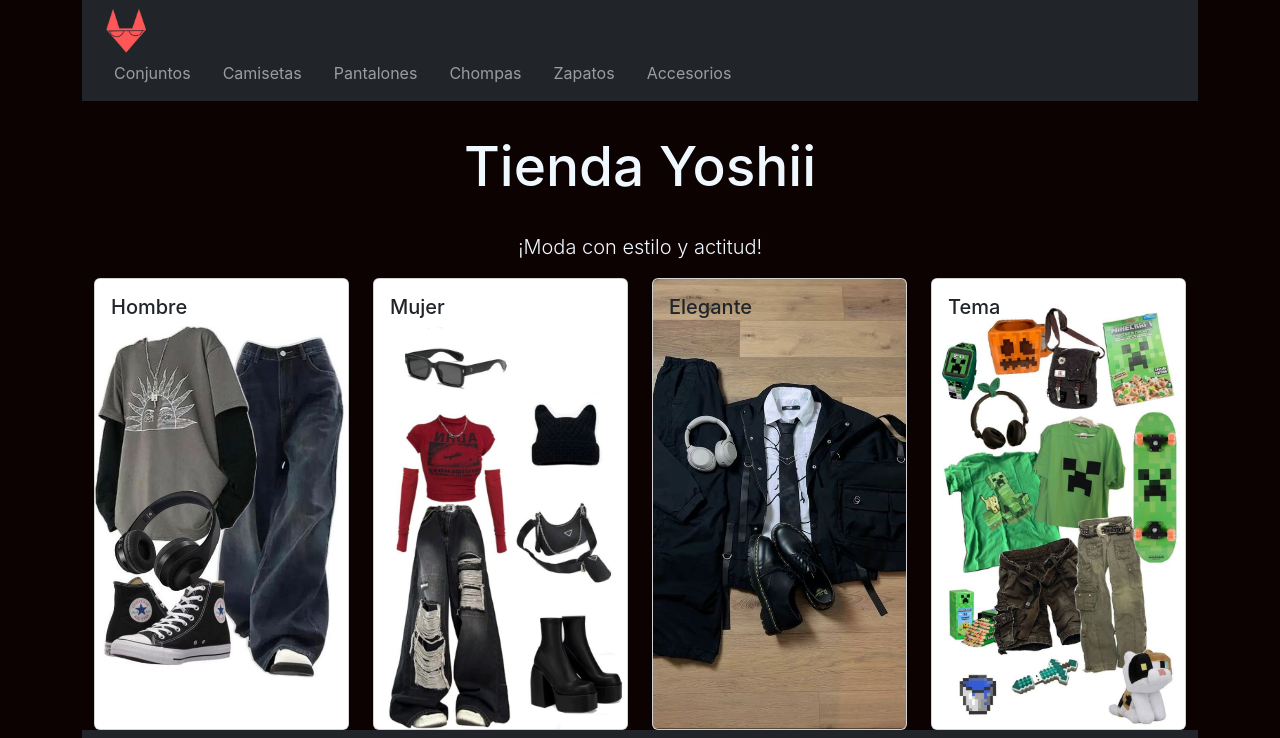
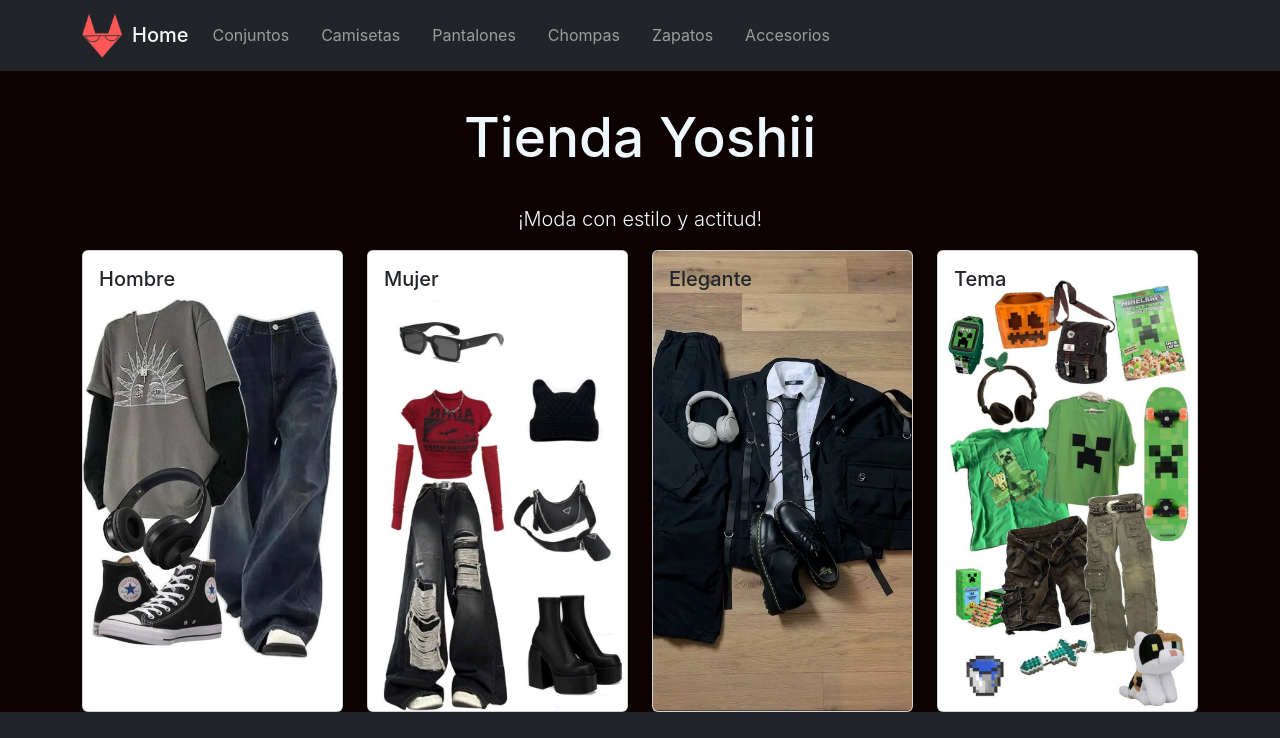
Before and after one commit to Yoshida077/TiendaYoshii, a React (Create React App) app: page / in a window 1280 px wide. Shown: the top 738 px of the page. Built offline with nearby package versions, Linux system fonts and the light colour scheme.

Commit message:
este es el comit con conjuntos

```diff
--- a/src/components/headerComponent.js
+++ b/src/components/headerComponent.js
@@ -23,16 +23,23 @@ class Header extends Component {
       <>
         {/* NAVBAR */}
         <Navbar color="dark" dark expand="md">
-          <Container>
+          <Container className="d-flex justify-content-between align-items-center">
+            {/* LOGO Y NOMBRE */}
+            <div className="d-flex align-items-center">
+              <NavbarBrand tag={Link} to="/" className="d-flex align-items-center">
+                <img
+                  src="/assets/images/logoY.png"
+                  alt="Tienda Yoshii"
+                  style={{ width: '40px', marginRight: '10px' }}
+                />
+                <span className="navbar-text h5 mb-0 text-light">Home</span>
+              </NavbarBrand>
+            </div>
+
+            {/* BOTÓN TOGGLER */}
             <NavbarToggler onClick={this.toggleNavbar} />
-            <NavbarBrand tag={Link} to="/">
-              <img
-                src="/assets/images/logoY.png"
-                alt="Tienda Yoshii"
-                style={{ width: '40px' }}
-              />
-            </NavbarBrand>
 
+            {/* LINKS */}
             <Collapse isOpen={this.state.isOpen} navbar>
               <Nav className="ml-auto" navbar>
                 <NavItem>
@@ -57,8 +64,7 @@ class Header extends Component {
             </Collapse>
           </Container>
         </Navbar>
-
-        {/* ENCABEZADO CON NOMBRE DE LA TIENDA */}
+      {/* ENCABEZADO CON NOMBRE DE LA TIENDA */}
         <div className="jumbotron text-center">
           <div className="container">
             <h1>Tienda Yoshii</h1>
@@ -70,4 +76,5 @@ class Header extends Component {
   }
 }
 
+
 export default Header;
--- a/src/components/mainComponent.js
+++ b/src/components/mainComponent.js
@@ -1,4 +1,6 @@
 import React, { Component } from "react";
+import { Routes, Route } from "react-router-dom";
+
 import Menu from './menuComponent';
 import { CLOTHES } from '../shared/clothes';
 import Header from "./headerComponent";
@@ -15,20 +17,38 @@ import ConjuntosComponent from "./conjuntosComponent";
     };
   }
 
-        onDishSelect(clothesID) {
+  onDishSelect = (clothesID) => {
     this.setState({ selectedclothes: clothesID });
-        }
+  };
 
   render() {
     return (
       <div>
-                    <div className="container">
-                        <Header></Header>
-                        <Menu clothes={this.state.clothes}
-                            onClick={(clothesID) => this.onDishSelect(clothesID)} />
-                        <DetalleComponent c={this.state.clothes.filter((estilo) => estilo.id === this.state.selectedclothes)[0]} />
-                        <Footer></Footer>
-                    </div>
+        <Header />
+
+        <Routes>
+          {/* Home: Menu como página principal */}
+          <Route path="/" element={
+            <>
+              <Menu
+                clothes={this.state.clothes}
+                onClick={this.onDishSelect}
+              />
+              {this.state.selectedclothes !== null &&
+                <DetalleComponent
+                  c={this.state.clothes.find(cl => cl.id === this.state.selectedclothes)}
+                />
+              }
+            </>
+          } />
+
+          {/* Página de conjuntos */}
+          <Route path="/conjuntos" element={<ConjuntosComponent />} />
+
+          {/* Otras rutas podrían ir aquí */}
+        </Routes>
+
+        <Footer />
       </div>
     );
   }
```
Lines whose indentation alone changed are shown as unchanged.
